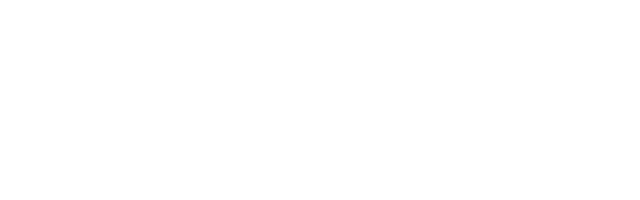
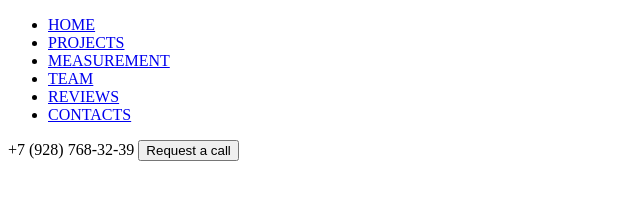
Before and after one commit to dolmatovgeorgij/home-work-Landing-page, a plain HTML site: page index.html in a window 1280 px wide. Shown: the whole page, without its empty margins (0-640 px from the left). Drawn offline with Linux system fonts and the light colour scheme.

Commit message:
написал разметку header

```diff
--- a/index.html
+++ b/index.html
@@ -11,6 +11,38 @@
 
 <body>
 
+
+  <header class="header">
+    <div class="container">
+      <span class="logo"></span>
+      <nav class="nav-header">
+        <ul class="menu">
+          <li class="item">
+            <a href="#" class="menu-link">HOME</a>
+          </li>
+          <li class="item">
+            <a href="#" class="menu-link">PROJECTS</a>
+          </li>
+          <li class="item">
+            <a href="#" class="menu-link">MEASUREMENT</a>
+          </li>
+          <li class="item">
+            <a href="#" class="menu-link">TEAM</a>
+          </li>
+          <li class="item">
+            <a href="#" class="menu-link">REVIEWS</a>
+          </li>
+          <li class="item">
+            <a href="#" class="menu-link">CONTACTS</a>
+          </li>
+        </ul>
+      </nav>
+      <span class="header">+7 (928) 768-32-39</span>
+      <button class="heder">Request a call</button>
+    </div>
+  </header>
+
+
 </body>
 
 </html>
```
